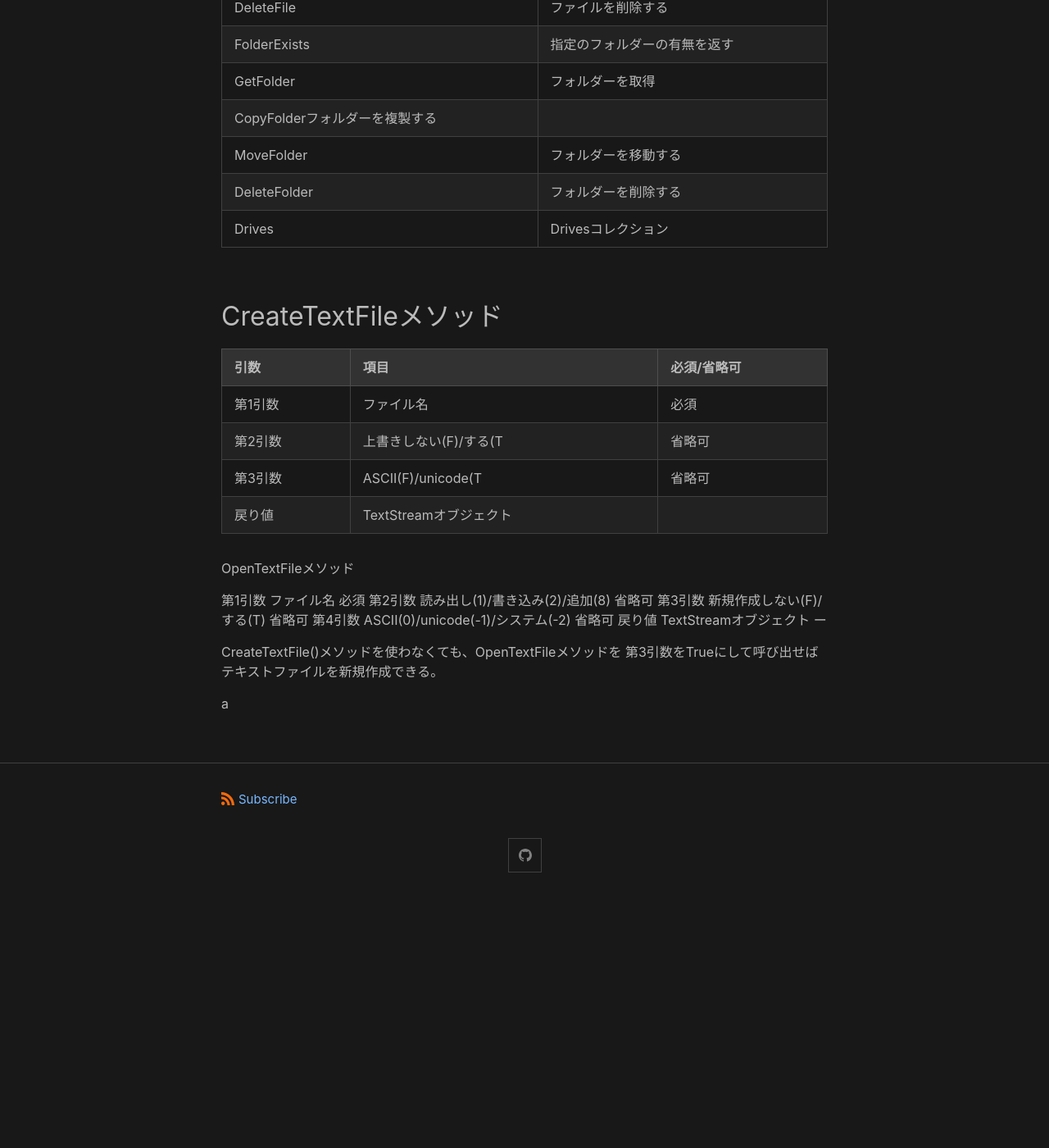
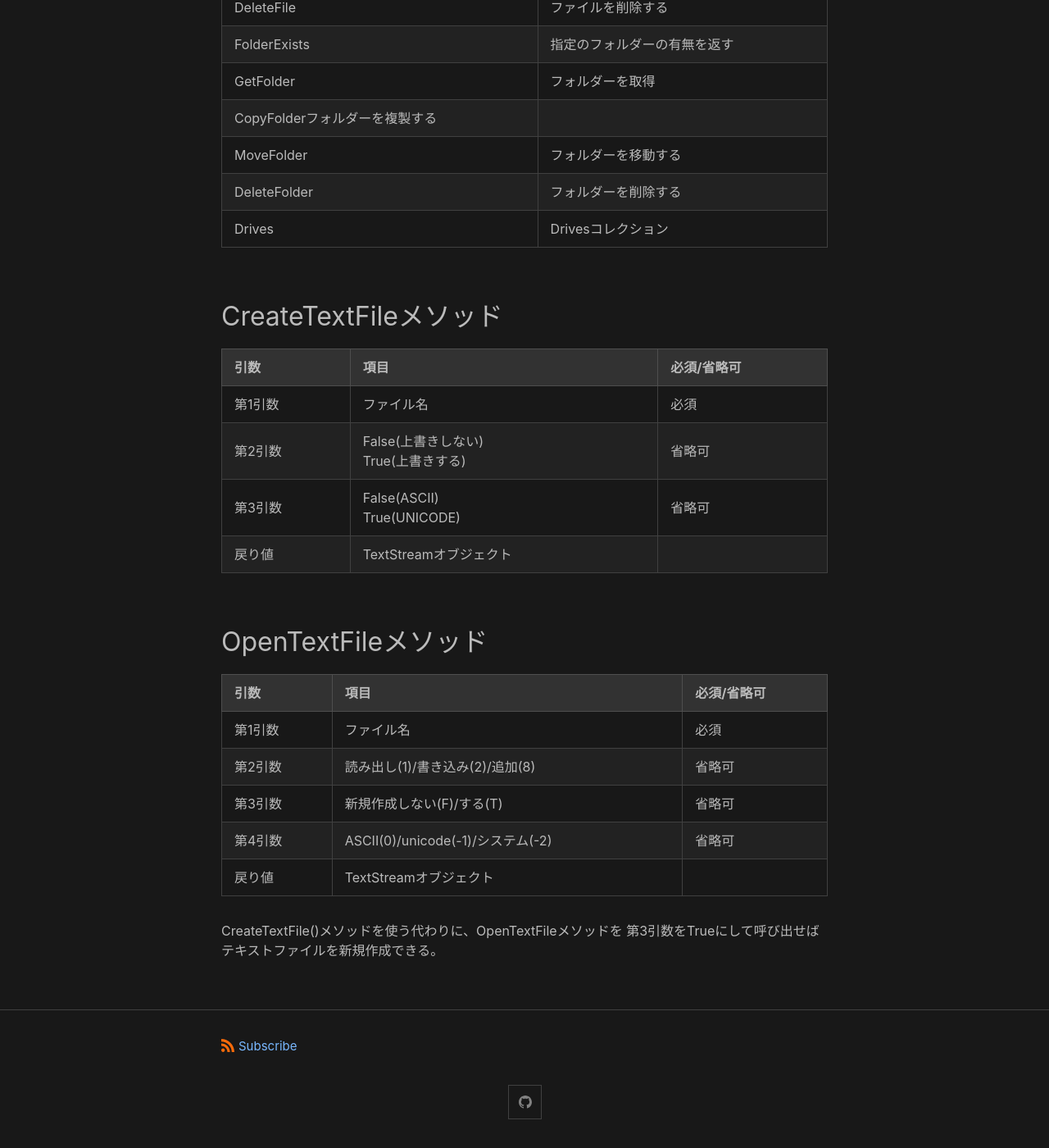
Before and after one commit to sammaya164/minima-test, a Jekyll site: the page built from _posts/2021-11-14-fso.md, in a window 1280 px wide and 1400 px high, scrolled down 703 px. Shown: the whole window at 82% size. Built offline with Jekyll 4.4.1, drawn with Linux system fonts in a browser that asks for light colours; before the commit the page ends 1802 px from its top, so only the background shows below that.

Commit message:
Update 2021-11-14-fso.md

```diff
--- a/_posts/2021-11-14-fso.md
+++ b/_posts/2021-11-14-fso.md
@@ -30,23 +30,20 @@ FileSystemObjectオブジェクトのプロパティ、メソッド:
 |引数|項目|必須/省略可|
 |---|---|---|
 |第1引数|ファイル名|必須|
-|第2引数|上書きしない(F)/する(T|省略可|
-|第3引数|ASCII(F)/unicode(T|省略可|
+|第2引数|False(上書きしない)<br />True(上書きする)|省略可|
+|第3引数|False(ASCII)<br />True(UNICODE)|省略可|
 |戻り値|TextStreamオブジェクト||
 
 
-OpenTextFileメソッド
+## OpenTextFileメソッド
 
-第1引数	ファイル名	必須
-第2引数	読み出し(1)/書き込み(2)/追加(8)	省略可
-第3引数	新規作成しない(F)/する(T)	省略可
-第4引数	ASCII(0)/unicode(-1)/システム(-2)	省略可
-戻り値	TextStreamオブジェクト	ー
+| 引数|項目|必須/省略可|
+|---|---|---|
+|第1引数|ファイル名|必須|
+|第2引数|読み出し(1)/書き込み(2)/追加(8)|省略可|
+|第3引数|新規作成しない(F)/する(T)|省略可|
+|第4引数|ASCII(0)/unicode(-1)/システム(-2)|省略可|
+|戻り値|TextStreamオブジェクト||
 
-CreateTextFile()メソッドを使わなくても、OpenTextFileメソッドを
+CreateTextFile()メソッドを使う代わりに、OpenTextFileメソッドを
 第3引数をTrueにして呼び出せばテキストファイルを新規作成できる。
-
-
-
-
-a
```
